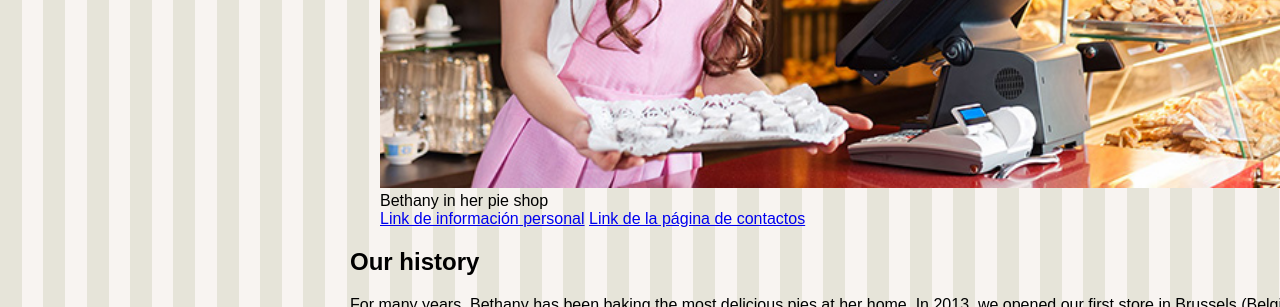
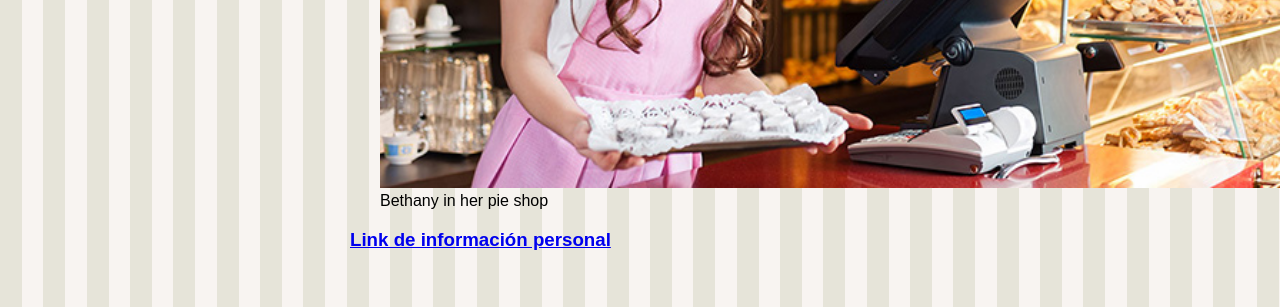
Before and after one commit to MrDuoo/Tercera-tarea, a plain HTML site: page index.html in a window 1280 px wide. Shown: the part 470-777 px from the top of the page. Drawn offline with Linux system fonts and the light colour scheme.

Commit message:
Parte final

```diff
--- a/index.html
+++ b/index.html
@@ -102,9 +102,11 @@
         <figure>
           <img src="images/bethany.jpg" width="1000" alt="Bethany in her pie shop" />
           <figcaption>Bethany in her pie shop</figcaption>
-          <a href="Acerca de mí.html">Link de información personal</a>
-    <a href="Tercera Parte.html">Link de la página de contactos</a>
         </figure>
+        <h3>
+          <a href="Acerca de mí.html">Link de información personal</a><p>&nbsp;</p>
+          <a href="Tercera Parte.html">Link de la página de contactos</a>
+        </h3>
         <h2>Our history</h2>
         <p>
           For many years, Bethany has been baking the most delicious pies at her home.
```
